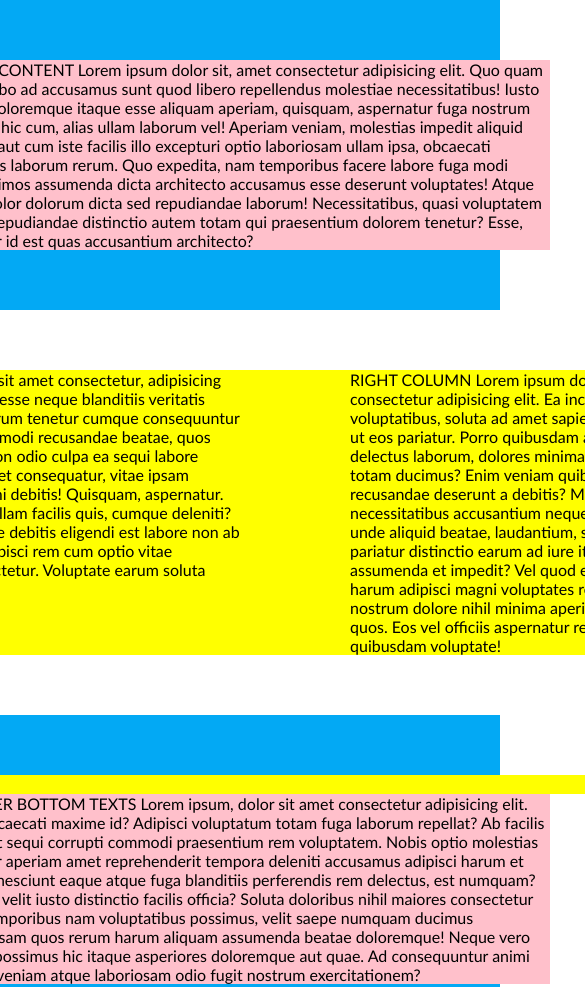
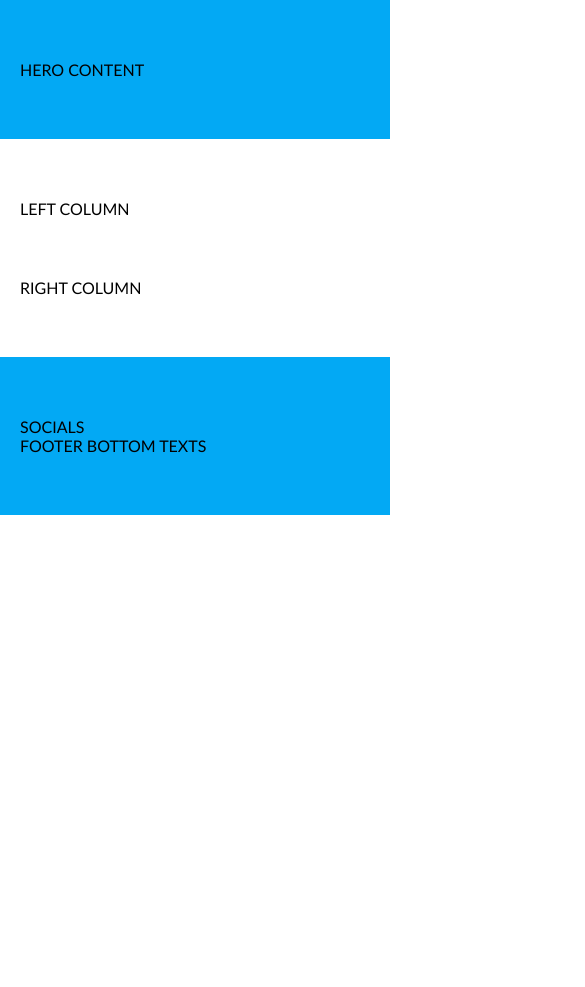
Before and after one commit to TVPerformance/4-coming-soon, a website: page index.html in a window 390 px wide. Shown: the top 987 px of the page, 585 px wide, since content can reach past the window. After the commit the page ends 844 px from the top, so only its background shows below. Drawn offline with Linux system fonts and the light colour scheme; files that its build step writes are made by us from their sources.

Commit message:
Responsive CSS

```diff
--- a/CSS/base/layout.css
+++ b/CSS/base/layout.css
@@ -18,14 +18,12 @@
     float: left;
     width: 1000px;
     margin-left: calc(50% - 500px);
-    background-color: yellow;
 }
 
 .row-short {
 float: left;
 width: 600px;
 margin-left: calc(50% - 300px);
-background-color: pink;
 }
 
 .main-content {
@@ -40,3 +38,45 @@
 .right-column {
     width: 40%;
 }
+
+@media (max-width: 1100px) {
+    .row {
+        width: 800px;
+        margin-left: calc(50% - 400px);
+    }
+}
+
+@media (max-width: 900px) {
+    .row {
+        width: 600px;
+        margin-left: calc(50% - 300px);
+    }
+    .main-content {
+        flex-direction: column;
+        gap: 60px;
+     }
+    .left-column,
+    .right-column {
+        width: 100%;
+    }
+}
+
+@media (max-width: 700px) {
+    .row,
+    .row-short {
+        width: 400px;
+        margin-left: calc(50% - 200px);
+    }
+}
+
+@media (max-width: 460px) {
+    .container {
+        padding-left: 20px;
+        padding-right: 20px;
+    }
+    .row,
+    .row-short {
+        width: 100%;
+        margin-left: 0;
+    }
+}
--- a/index.html
+++ b/index.html
@@ -26,17 +26,14 @@
   <section class="container hero bg-primary">
    <div class="row-short">
       HERO CONTENT
-      Lorem ipsum dolor sit, amet consectetur adipisicing elit. Quo quam explicabo ad accusamus sunt quod libero repellendus molestiae necessitatibus! Iusto enim doloremque itaque esse aliquam aperiam, quisquam, aspernatur fuga nostrum debitis hic cum, alias ullam laborum vel! Aperiam veniam, molestias impedit aliquid facere aut cum iste facilis illo excepturi optio laboriosam ullam ipsa, obcaecati veritatis laborum rerum. Quo expedita, nam temporibus facere labore fuga modi dignissimos assumenda dicta architecto accusamus esse deserunt voluptates! Atque fuga dolor dolorum dicta sed repudiandae laborum! Necessitatibus, quasi voluptatem culpa repudiandae distinctio autem totam qui praesentium dolorem tenetur? Esse, tenetur id est quas accusantium architecto?
    </div>
   </section>
 
   <section class="container">
    <div class="row main-content">
     <div class="left-column">LEFT COLUMN
-      Lorem ipsum dolor sit amet consectetur, adipisicing elit. Accusantium beatae, reiciendis esse neque blanditiis veritatis eveniet odit non magnam dolore rerum tenetur cumque consequuntur eaque itaque dolores. Tempore commodi recusandae beatae, quos doloremque cupiditate illo earum non odio culpa ea sequi labore cumque reprehenderit quod facere et consequatur, vitae ipsam explicabo fuga ipsum dolorum magni debitis! Quisquam, aspernatur. Aliquam quia alias eaque nesciunt ullam facilis quis, cumque deleniti? Consequuntur qui deserunt tempore debitis eligendi est labore non ab dolore suscipit ut corporis quasi adipisci rem cum optio vitae voluptatibus, maiores in eius consectetur. Voluptate earum soluta ratione, ipsa ad repellendus!
     </div>
     <div class="right-column">RIGHT COLUMN
-      Lorem ipsum dolor, sit amet consectetur adipisicing elit. Ea incidunt rerum laborum ex voluptatibus, soluta ad amet sapiente quod, nam libero ut eos pariatur. Porro quibusdam autem quod expedita delectus laborum, dolores minima magnam, ab maxime totam ducimus? Enim veniam quibusdam sunt nesciunt recusandae deserunt a debitis? Modi atque necessitatibus accusantium neque autem laboriosam nisi unde aliquid beatae, laudantium, sapiente placeat pariatur distinctio earum ad iure itaque fuga eveniet ab assumenda et impedit? Vel quod exercitationem eos, harum adipisci magni voluptates rerum, reprehenderit nostrum dolore nihil minima aperiam corporis reiciendis quos. Eos vel officiis aspernatur repellat odio sint quibusdam voluptate!
     </div>
    </div>
 
@@ -47,7 +44,6 @@
  <footer class="container bg-primary">
   <div class="row">SOCIALS</div>
   <div class="row-short">FOOTER BOTTOM TEXTS
-    Lorem ipsum, dolor sit amet consectetur adipisicing elit. Aut obcaecati maxime id? Adipisci voluptatum totam fuga laborum repellat? Ab facilis repellat sequi corrupti commodi praesentium rem voluptatem. Nobis optio molestias tenetur aperiam amet reprehenderit tempora deleniti accusamus adipisci harum et rerum nesciunt eaque atque fuga blanditiis perferendis rem delectus, est numquam? Dolore velit iusto distinctio facilis officia? Soluta doloribus nihil maiores consectetur rem temporibus nam voluptatibus possimus, velit saepe numquam ducimus laboriosam quos rerum harum aliquam assumenda beatae doloremque! Neque vero libero possimus hic itaque asperiores doloremque aut quae. Ad consequuntur animi soluta veniam atque laboriosam odio fugit nostrum exercitationem?
   </div>
  </footer>
 
```
